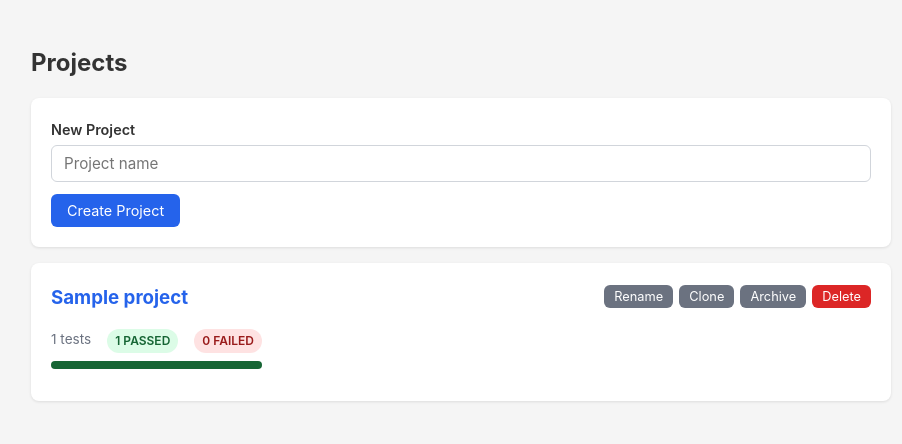
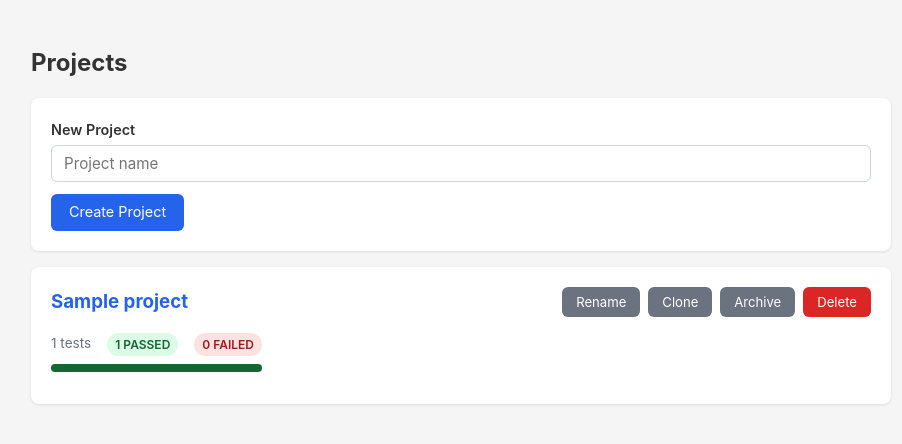
Before and after one commit to sbj-ee/TestMgr, a Flask app: page / in a window 1280 px wide. Shown: the part 104-548 px from the top of the page, without its empty margins (179-1081 px from the left). Run offline with Flask 3, Linux system fonts and the light colour scheme; the visitor is signed in with stand-in values (Sample User, id 1); tables that the repository leaves empty hold one stand-in row (values such as "Sample post").

Commit message:
Improve button sizing and spacing across all templates
Co-Authored-By: Claude Opus 4.5 <noreply@anthropic.com>

```diff
--- a/templates/base.html
+++ b/templates/base.html
@@ -95,8 +95,11 @@
         textarea { resize: vertical; min-height: 80px; }
 
         .btn {
-            display: inline-block; padding: 8px 16px; border: none; border-radius: 6px;
+            display: inline-flex; align-items: center; justify-content: center;
+            padding: 8px 18px; border: none; border-radius: 6px;
             font-size: 0.9rem; cursor: pointer; font-family: inherit;
+            white-space: nowrap; transition: background 0.15s ease;
+            line-height: 1.4;
         }
         .btn-primary { background: var(--btn-primary); color: #fff; }
         .btn-primary:hover { background: var(--btn-primary-hover); }
@@ -104,7 +107,9 @@
         .btn-danger:hover { background: var(--btn-danger-hover); }
         .btn-secondary { background: var(--btn-secondary); color: #fff; }
         .btn-secondary:hover { background: var(--btn-secondary-hover); }
-        .btn-sm { padding: 4px 10px; font-size: 0.8rem; }
+        .btn-sm { padding: 6px 14px; font-size: 0.82rem; }
+        .btn:disabled { opacity: 0.5; cursor: not-allowed; }
+        .btn-group { display: flex; gap: 8px; align-items: center; flex-wrap: wrap; }
 
         .badge {
             display: inline-block; padding: 2px 8px; border-radius: 12px;
--- a/templates/index.html
+++ b/templates/index.html
@@ -32,9 +32,9 @@
                 </div>
                 {% endif %}
             </div>
-            <div style="display: flex; gap: 6px; align-items: center;">
-                <form method="POST" action="{{ url_for('rename_project', project_id=project['id']) }}" class="inline-form" style="display:none;" id="rename-form-{{ project['id'] }}">
-                    <input type="text" name="name" value="{{ project['name'] }}" required style="width: 180px; padding: 2px 6px; font-size: 0.9em;">
+            <div class="btn-group">
+                <form method="POST" action="{{ url_for('rename_project', project_id=project['id']) }}" class="btn-group" style="display:none;" id="rename-form-{{ project['id'] }}">
+                    <input type="text" name="name" value="{{ project['name'] }}" required style="width: 200px; padding: 6px 10px; font-size: 0.85rem; margin-bottom: 0;">
                     <button type="submit" class="btn btn-primary btn-sm">Save</button>
                     <button type="button" class="btn btn-secondary btn-sm" onclick="document.getElementById('rename-form-{{ project['id'] }}').style.display='none'; document.getElementById('rename-btn-{{ project['id'] }}').style.display='';">Cancel</button>
                 </form>
@@ -82,9 +82,9 @@
                 </div>
                 {% endif %}
             </div>
-            <div style="display: flex; gap: 6px; align-items: center;">
-                <form method="POST" action="{{ url_for('rename_project', project_id=project['id']) }}" class="inline-form" style="display:none;" id="rename-form-{{ project['id'] }}">
-                    <input type="text" name="name" value="{{ project['name'] }}" required style="width: 180px; padding: 2px 6px; font-size: 0.9em;">
+            <div class="btn-group">
+                <form method="POST" action="{{ url_for('rename_project', project_id=project['id']) }}" class="btn-group" style="display:none;" id="rename-form-{{ project['id'] }}">
+                    <input type="text" name="name" value="{{ project['name'] }}" required style="width: 200px; padding: 6px 10px; font-size: 0.85rem; margin-bottom: 0;">
                     <button type="submit" class="btn btn-primary btn-sm">Save</button>
                     <button type="button" class="btn btn-secondary btn-sm" onclick="document.getElementById('rename-form-{{ project['id'] }}').style.display='none'; document.getElementById('rename-btn-{{ project['id'] }}').style.display='';">Cancel</button>
                 </form>
--- a/templates/search.html
+++ b/templates/search.html
@@ -5,7 +5,7 @@
 
 <div class="card">
     <form method="GET" action="{{ url_for('search') }}">
-        <div style="display: flex; gap: 8px;">
+        <div class="btn-group">
             <input type="text" name="q" value="{{ q }}" placeholder="Search descriptions, steps, or output" autofocus style="margin-bottom: 0; flex: 1;">
             <button type="submit" class="btn btn-primary">Search</button>
         </div>
--- a/templates/users.html
+++ b/templates/users.html
@@ -50,13 +50,13 @@
             </td>
             <td style="font-size: 0.85rem; color: #6b7280;">{{ user['created_at'] }}</td>
             <td>
-                <form method="POST" action="{{ url_for('reset_password', user_id=user['id']) }}" style="display: flex; gap: 6px; align-items: center;">
+                <form method="POST" action="{{ url_for('reset_password', user_id=user['id']) }}" class="btn-group">
                     <input type="password" name="new_password" placeholder="New password" required style="margin-bottom: 0; width: 160px;">
                     <button type="submit" class="btn btn-secondary btn-sm">Reset</button>
                 </form>
             </td>
             <td>
-                <div style="display: flex; gap: 6px;">
+                <div class="btn-group">
                     {% if user['id'] != g.user['id'] %}
                         <form method="POST" action="{{ url_for('toggle_admin', user_id=user['id']) }}" class="inline-form">
                             <button type="submit" class="btn btn-secondary btn-sm">
```
Also changed, not shown: templates/project.html (+6 -6 lines).
